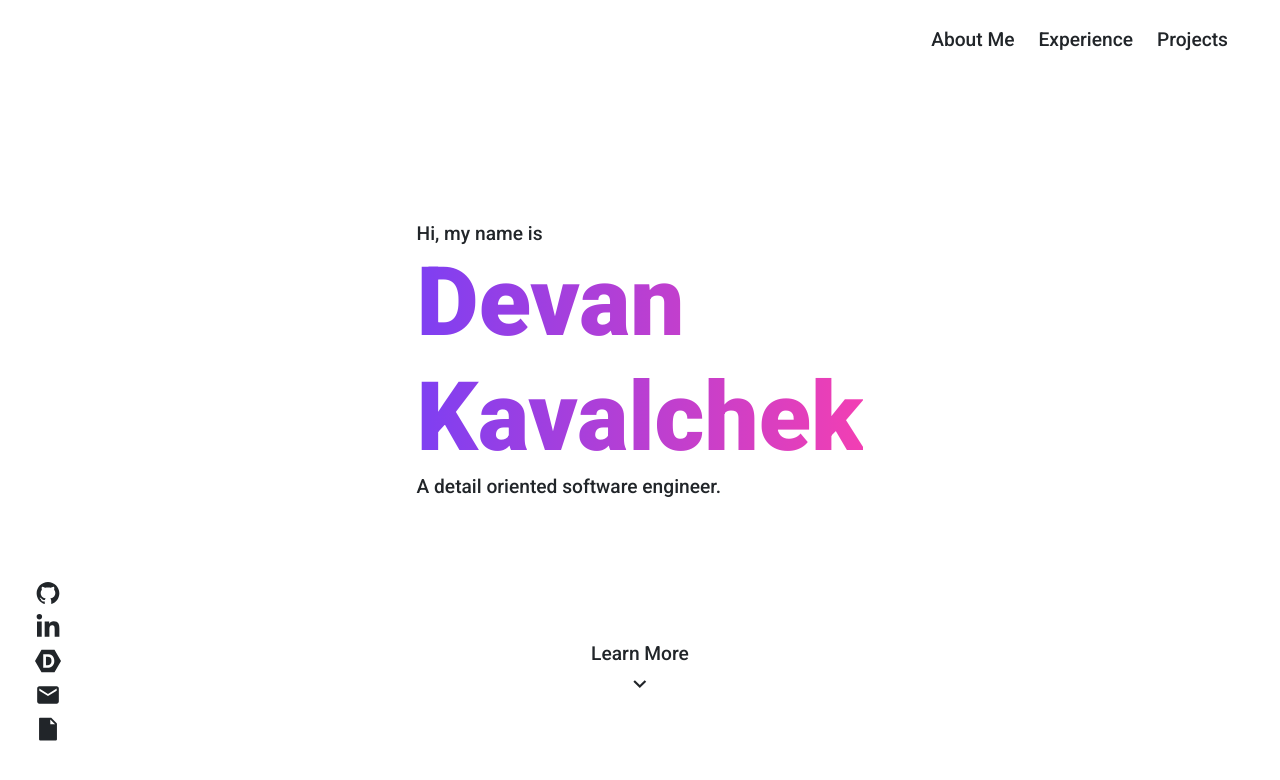
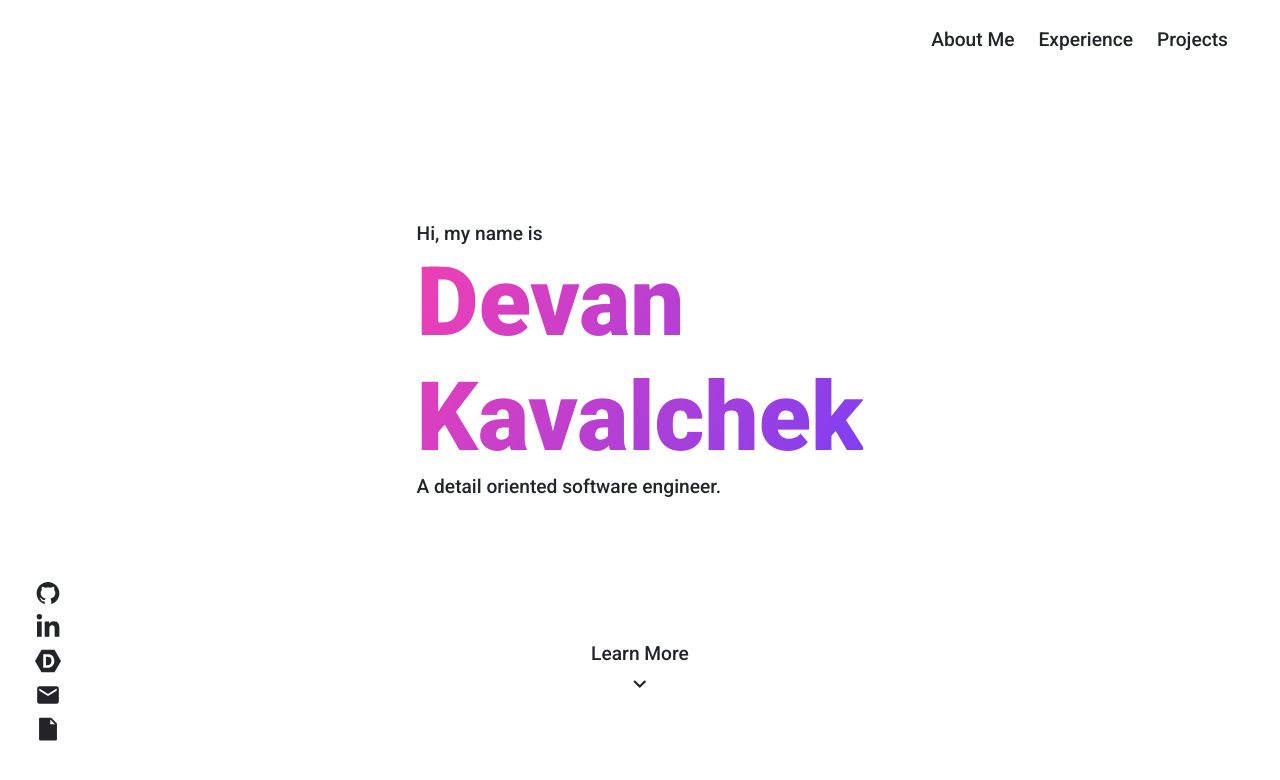
Before and after one commit to devkav/personalWebsite, a React (Create React App) app: page / in a window 1280 px wide. Shown: the top 780 px of the page. Built offline with nearby package versions, Linux system fonts and the light colour scheme.

Commit message:
refactored

```diff
--- /dev/null
+++ b/src/components/TitleText.jsx
@@ -0,0 +1,35 @@
+import { Component } from 'react';
+
+class TitleText extends Component {
+  render() {
+    let centerX = window.innerWidth / 2
+    let centerY = window.innerHeight / 2
+    let currentX = this.props.mouseX
+    let currentY = this.props.mouseY
+    let rise = centerY - currentY
+    let run = currentX - centerX
+
+    let radians = Math.atan(rise / run)
+    let degrees = radians * (180 / Math.PI)
+
+    if (run >= 0) {
+      if (rise <= 0) {
+        degrees += 360
+      }
+    } else {
+      degrees += 180
+    }
+
+    degrees = Math.round(degrees)
+
+    return (
+      <h1 className="welcome-text" style={{
+        "backgroundImage": "-webkit-linear-gradient(" + degrees + "deg, #7E3FF2, #f23fb3)",
+        "backgroundClip": "text",
+        "WebkitTextFillColor": "transparent"
+      }}>Devan<br />Kavalchek</h1>
+    );
+  }
+}
+
+export default TitleText;
--- a/src/pages/WelcomePage.jsx
+++ b/src/pages/WelcomePage.jsx
@@ -2,40 +2,20 @@ import { Component } from 'react';
 import { Container } from 'reactstrap';
 import LearnMore from '../components/LearnMore';
 import Navbar from '../components/Navbar';
+import TitleText from '../components/TitleText';
 
 class WelcomePage extends Component {
   constructor(props) {
     super(props)
 
     this.state = {
-      degrees: 0
+      mouseX: 0,
+      mouseY: 0
     }
   }
 
   onMouseMove = (e) => {
-    let centerX = window.innerWidth / 2
-    let centerY = window.innerHeight / 2
-    let currentX = e.clientX
-    let currentY = e.clientY
-    let rise = centerY - currentY
-    let run = currentX - centerX
-
-    let radians = Math.atan(rise / run)
-    let degrees = radians * (180 / Math.PI)
-
-    if (run >= 0) {
-      if (rise <= 0) {
-        degrees += 360
-      }
-    } else {
-      degrees += 180
-    }
-
-    degrees = Math.round(degrees)
-
-    if (this.state.degrees !== degrees) {
-      this.setState({ degrees: degrees })
-    }
+    this.setState({mouseX: e.clientX, mouseY: e.clientY})
   }
 
   render() {
@@ -46,11 +26,7 @@ class WelcomePage extends Component {
         <div className="header-col centered-col">
           <Container className="welcome-text-container">
             <h3 className="welcome-text">Hi, my name is</h3>
-            <h1 className="welcome-text" style={{
-              "backgroundImage": "-webkit-linear-gradient(" + this.state.degrees + "deg, #7E3FF2, #f23fb3)",
-              "backgroundClip": "text",
-              "WebkitTextFillColor": "transparent"
-            }}>Devan<br />Kavalchek</h1>
+            <TitleText mouseX={this.state.mouseX} mouseY = {this.state.mouseY}/>
             <h3 className="welcome-text">A detail oriented software engineer.</h3>
           </Container>
         </div>
```
